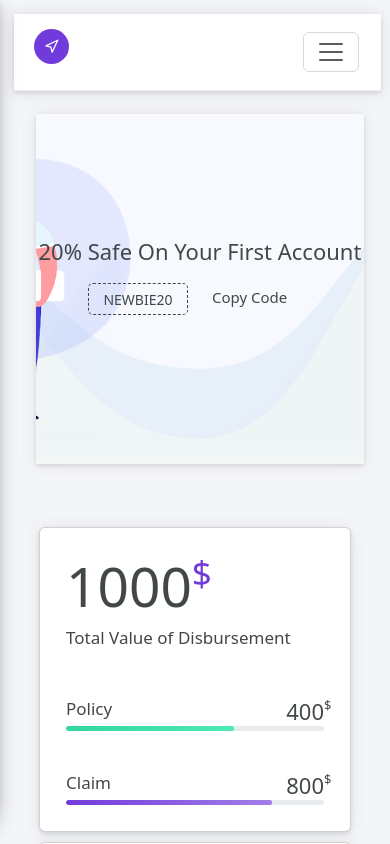
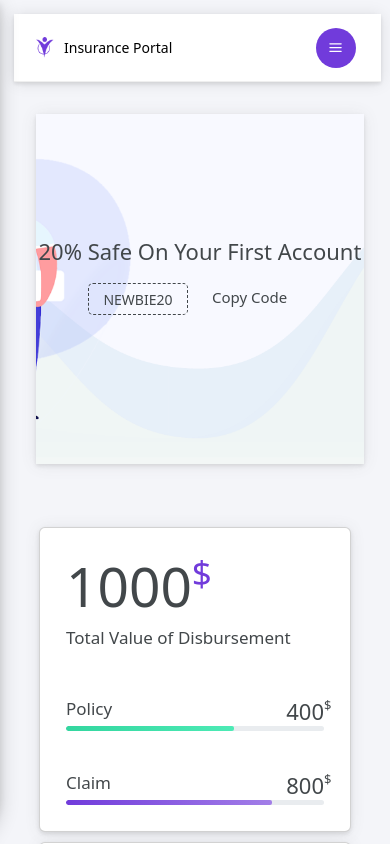
Before and after one commit to okechukwu0127/appsilon_figma, a React (Create React App) app: page / in a window 390 px wide. Built offline with nearby package versions, Linux system fonts and the light colour scheme; a web font is replaced by a local one.

Commit message:
Mobile UI & clean-ups

```diff
--- a/src/components/CardSlider.js
+++ b/src/components/CardSlider.js
@@ -1,18 +1,26 @@
 import { Container, Row, Col } from "react-bootstrap";
+import { useIntl } from "react-intl";
 
 const CardSlider = () => {
+    const intl = useIntl();
   return (
     <Container>
       <div className="CardSliderData shadowCard">
         <div className="cardChild">
-          <div className="sliderTitle">20% Safe On Your First Account</div>
+          <div className="sliderTitle">
+            {intl.formatMessage({ id: "percClaim" })}
+          </div>
 
           <Row className="slider-data-box">
             <Col className="slider-right-div">
-              <div className="sliderButton">NEWBIE20</div>
+              <div className="sliderButton">
+                {intl.formatMessage({ id: "newBi" })}
+              </div>
             </Col>
             <Col>
-              <div className="slider-copy">Copy Code</div>
+              <div className="slider-copy">
+                {intl.formatMessage({ id: "copyC" })}
+              </div>
             </Col>
           </Row>
         </div>
--- a/src/components/Layout.js
+++ b/src/components/Layout.js
@@ -21,6 +21,7 @@ function Layout({ setLocale }) {
   };
 
   const handleToggleSidebar = (value) => {
+
     setToggled(value);
   };
 
--- a/src/components/Navbar.js
+++ b/src/components/Navbar.js
@@ -1,25 +1,60 @@
 import React from "react";
 import { useIntl } from "react-intl";
 import { Navbar, Container, Nav } from "react-bootstrap";
+import { FiMenu } from "react-icons/fi";
 
-const NavbarMenu = () => {
+import Assets from "../assets/Assets";
+
+const NavbarMenu = (props) => {
   const intl = useIntl();
 
   return (
-    <Navbar bg="none" expand="lg">
+    <Navbar bg="none" expand="md">
       <Container>
-        <Navbar.Brand href="#home"></Navbar.Brand>
-        <Navbar.Toggle aria-controls="basic-navbar-nav" />
+        <Navbar.Brand href="#home">
+          <div className="flex-container  d-md-none d-xxl-none d-sm-block d-xs-block">
+            <img
+              alt="Logo"
+              src={Assets.IMAGE.icon}
+              width={18}
+              className="center"
+            />
+
+            <span className="logoNameMobile">
+              {intl.formatMessage({ id: "logo" })}
+            </span>
+          </div>
+        </Navbar.Brand>
+
+        <Navbar.Toggle
+          className="hide"
+          aria-controls="basic-navbar-nav"
+          //onClick={props.handleToggleSidebar(true)}
+        />
+
+        <div className="btn-toggle" onClick={props.handleToggleSidebar(true)}>
+          <FiMenu />
+        </div>
+
         <Navbar.Collapse id="basic-navbar-nav">
           <Nav className="me-auto">
-            <Nav.Link className="overviewL" href="#overview">
+            <Nav.Link
+              className="overviewL d-sm-none d-xs-none d-md-block d-xxl-block"
+              href="#overview"
+            >
               {intl.formatMessage({ id: "overview" })}
             </Nav.Link>
-            <Nav.Link className="policyL" href="#policy">
+            <Nav.Link
+              className="policyL d-sm-none d-xs-none d-md-block d-xxl-block"
+              href="#policy"
+            >
               {intl.formatMessage({ id: "policy" })}
             </Nav.Link>
 
-            <Nav.Link className="reportsL" href="#reports">
+            <Nav.Link
+              className="reportsL d-sm-none d-xs-none d-md-block d-xxl-block"
+              href="#reports"
+            >
               {intl.formatMessage({ id: "report" })}
             </Nav.Link>
           </Nav>
--- a/src/components/Sidebar.js
+++ b/src/components/Sidebar.js
@@ -33,7 +33,7 @@ const Sidebar = ({ image, collapsed, rtl, toggled, handleToggleSidebar }) => {
       onToggle={handleToggleSidebar}
     >
       <SidebarHeader className="SidebarHeader">
-        <div className="flex-container">
+        <div className="flex-container justContentCenter">
           <img
             alt="Logo"
             src={Assets.IMAGE.icon}
--- a/src/page/Main.js
+++ b/src/page/Main.js
@@ -15,12 +15,15 @@ const Main = ({
 }) => {
   return (
     <main>
-      <div className="btn-toggle" onClick={() => handleToggleSidebar(true)}>
+      {/* <div
+        className="btn-toggle d-none"
+        onClick={() => handleToggleSidebar(true)}
+      >
         <FiNavigation />
-      </div>
+      </div> */}
 
       <header className="shadowNavBar mainHeader">
-        <NavbarMenu />
+        <NavbarMenu handleToggleSidebar={() => handleToggleSidebar} />
       </header>
 
       <div className="body">
@@ -34,16 +37,7 @@ const Main = ({
       </div>
 
       <footer>
-        <br />
-        <br />
-        <br />
-        <br />
-        <br />
-        <br />
-        <br />
-        <br />
-        <br />
-        <br />
+        <div className="footerHight"/>
       </footer>
     </main>
   );
--- a/src/styles/App.scss
+++ b/src/styles/App.scss
@@ -85,6 +85,10 @@ body {
 
     color: #a2a4b9;
   }
+  .footerHight {
+    height: 250px;
+    border: "1px solid red";
+  }
 
   .planType {
     font-weight: 400;
@@ -109,7 +113,7 @@ body {
     font-weight: 700;
     font-size: 14px;
     line-height: 32px;
-
+    margin-left: 5.6%;
     color: #fffbfb;
   }
 
@@ -153,6 +157,15 @@ body {
     padding-top: -10px;
   }
 
+  .logoNameMobile {
+    font-weight: 500;
+    font-size: 14px;
+    line-height: 21px;
+    color: #000000;
+    padding-left: 10px;
+    padding-top: -10px;
+  }
+
   .logOut {
     font-style: normal;
     font-weight: 600;
@@ -164,13 +177,12 @@ body {
     background-color: #fff;
   }
 
-  .navbar-expand-lg .navbar-nav .nav-link {
+  .navbar-nav .nav-link {
     padding-right: 2rem !important;
   }
 
   .navbar-light .navbar-nav .nav-link.active {
     color: $highlight-color !important;
-
   }
 
   .navbar-light .navbar-nav a.overviewL:hover:after {
@@ -230,10 +242,14 @@ body {
     box-shadow: 0 4px 8px 0 rgba(0, 0, 0, 0.1), 0 6px 20px 0 rgba(0, 0, 0, 0.19);
   }
 
+  .hide {
+    display: none !important;
+  }
+
   .btn-toggle {
     cursor: pointer;
-    width: 35px;
-    height: 35px;
+    width: 40px;
+    height: 40px;
     background: $highlight-color;
     color: #fff;
     text-align: center;
@@ -244,9 +260,14 @@ body {
     font-size: 15px;
     display: none;
     z-index: 1000;
-    margin-left: 20px;
-    margin-top: 15px;
+
     position: absolute;
+
+    //margin-left: 20px;
+    //margin-top: 15px;
+
+    right: 15px;
+    margin-top: 0px;
   }
 
   .sidebar-btn-wrapper {
@@ -311,6 +332,7 @@ body {
   .alSelfCenter {
     align-self: center;
   }
+
   .marTop29 {
     margin-top: 29;
   }
@@ -323,6 +345,9 @@ body {
     padding-right: 15px;
   }
 
+  .justContentCenter {
+    justify-content: center;
+  }
   .justContentStart {
     justify-content: flex-start;
   }
@@ -493,7 +518,7 @@ body {
     position: absolute;
     top: 40%;
     margin-top: -25px;
-    right: 19%;
+    right: 12%;
   }
 
   @media only screen and (min-width: 600px) {
--- a/src/utils/messages.js
+++ b/src/utils/messages.js
@@ -44,6 +44,9 @@ const message = {
     planType: " Free",
     newPlan: "Create New Plan",
     claim: "Claim",
+    percClaim: "20% Safe On Your First Account",
+    newBi: "NEWBIE20",
+    copyC: "Copy Code",
   },
 };
 
```
